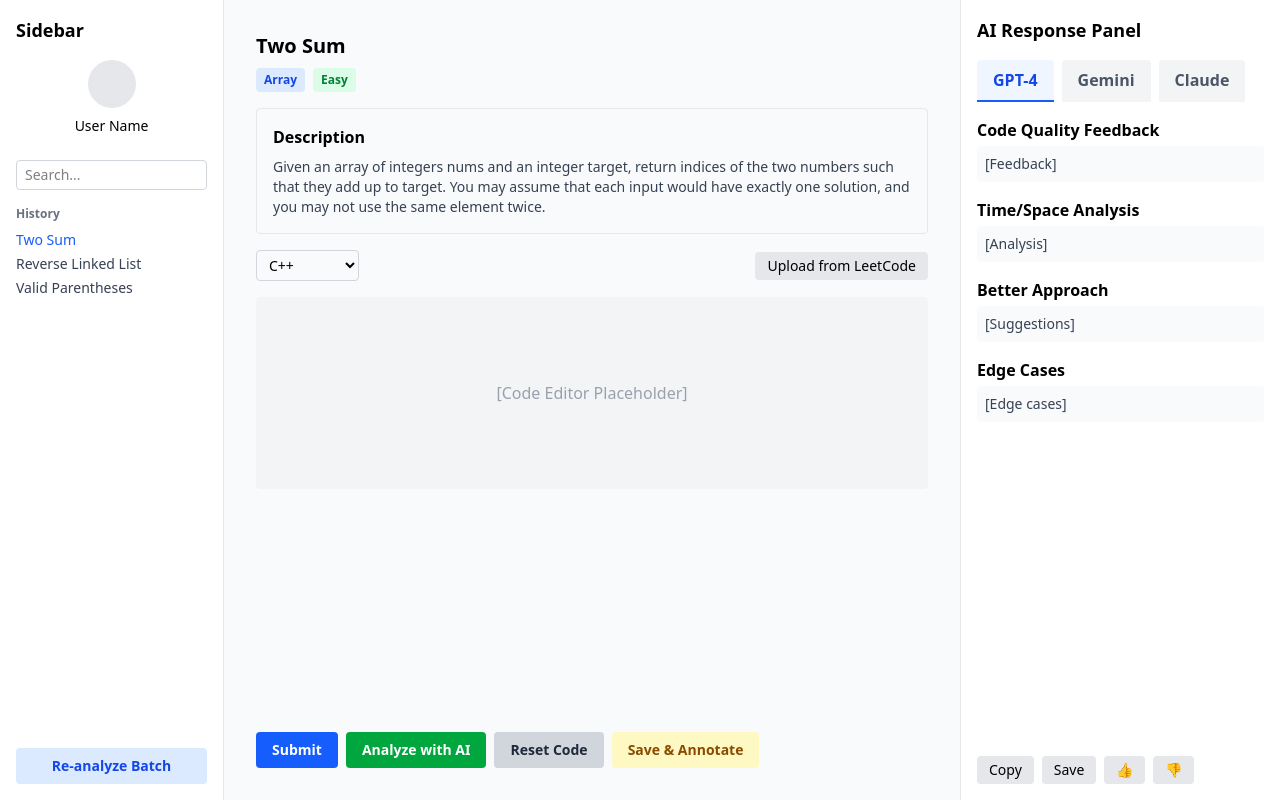
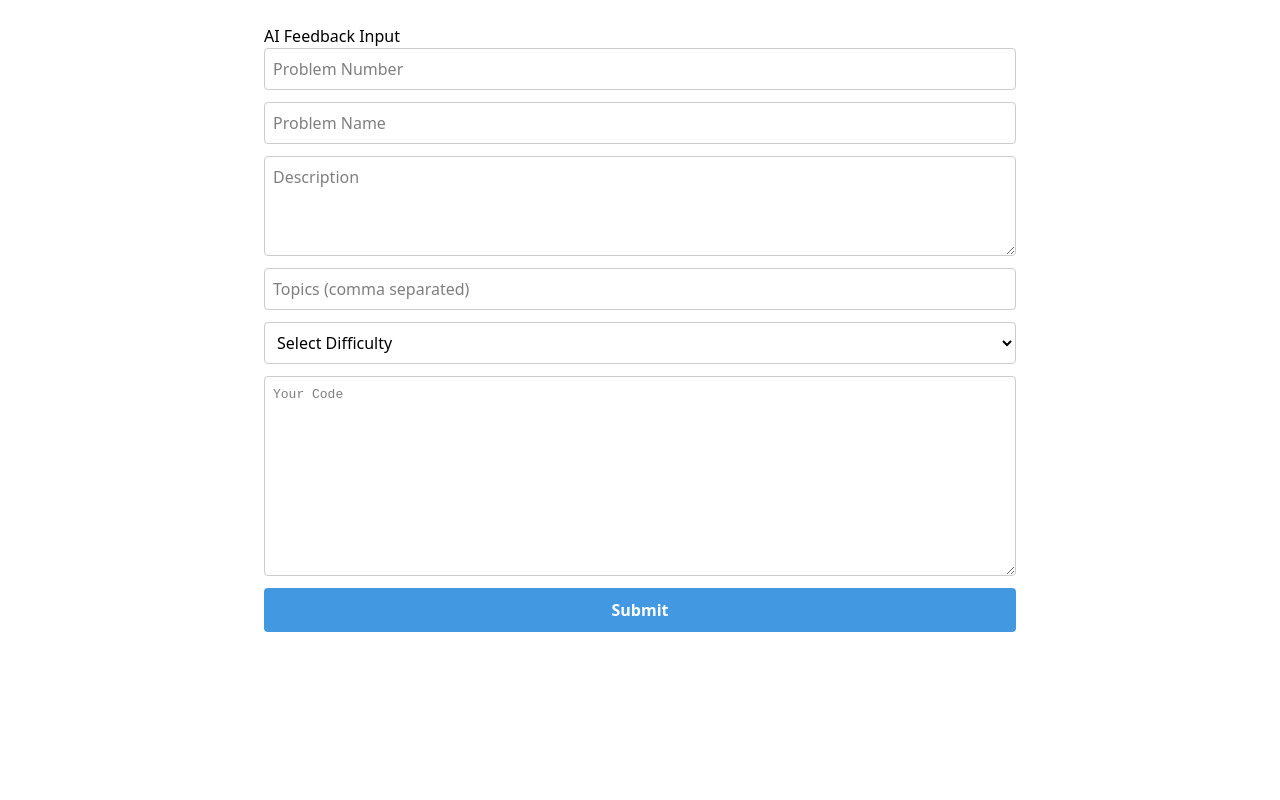
Before and after one commit to alwaysHarshit/project-G, a React (Vite) app in the folder p0/: page / in a window 1280 px wide. Built offline with nearby package versions, Linux system fonts and the light colour scheme.

Commit message:
"Integrate Axios and AI feedback form: add server communication, extend user controller, and enhance frontend for dynamic AI response handling."

```diff
--- a/p0/package.json
+++ b/p0/package.json
@@ -11,6 +11,7 @@
   },
   "dependencies": {
     "@tailwindcss/vite": "^4.1.8",
+    "axios": "^1.9.0",
     "react": "^19.1.0",
     "react-dom": "^19.1.0",
     "tailwind": "^4.0.0",
--- a/p0/src/App.jsx
+++ b/p0/src/App.jsx
@@ -1,104 +1,197 @@
-import React from 'react';
+import React, { useState } from "react";
+import axios from "axios";
+const initialInput = {
+  number: "",
+  name: "",
+  description: "",
+  topics: "",
+  difficulty: "",
+  code: "",
+};
 
-const Sidebar = () => (
-  <aside className="w-56 bg-white border-r border-gray-200 h-screen p-4 flex flex-col">
-    <div className="font-bold text-lg mb-4">Sidebar</div>
-    <div className="mb-6 flex flex-col items-center">
-      <div className="w-12 h-12 rounded-full bg-gray-200 mb-2" />
-      <div className="text-sm font-medium">User Name</div>
-    </div>
-    <input
-      type="text"
-      placeholder="Search..."
-      className="mb-4 px-2 py-1 rounded border border-gray-300 w-full text-sm"
-    />
-    <div className="flex-1 overflow-y-auto">
-      <div className="font-semibold mb-2 text-xs text-gray-500">History</div>
-      <ul className="space-y-1 text-sm">
-        <li className="text-blue-600 cursor-pointer">Two Sum</li>
-        <li className="text-gray-700 cursor-pointer">Reverse Linked List</li>
-        <li className="text-gray-700 cursor-pointer">Valid Parentheses</li>
-      </ul>
-    </div>
-    <button className="mt-4 w-full py-2 bg-blue-100 text-blue-700 rounded font-semibold text-sm">Re-analyze Batch</button>
-  </aside>
-);
+function AiFeedbackPage() {
+  const [input, setInput] = useState(initialInput);
+  const [aiResponse, setAiResponse] = useState(null);
+  const [loading, setLoading] = useState(false);
 
-const Workspace = () => (
-  <main className="flex-1 p-8 overflow-y-auto flex flex-col">
-    <div className="font-bold text-xl mb-2">Two Sum</div>
-    <div className="flex gap-2 mb-4">
-      <span className="bg-blue-100 text-blue-700 px-2 py-1 rounded text-xs font-semibold">Array</span>
-      <span className="bg-green-100 text-green-700 px-2 py-1 rounded text-xs font-semibold">Easy</span>
-    </div>
-    <div className="mb-4 bg-gray-50 border border-gray-200 rounded p-4">
-      <div className="font-semibold mb-2">Description</div>
-      <div className="text-gray-700 text-sm max-h-24 overflow-y-auto">
-        Given an array of integers nums and an integer target, return indices of the two numbers such that they add up to target. You may assume that each input would have exactly one solution, and you may not use the same element twice.
+  const handleChange = (e) => {
+    setInput({ ...input, [e.target.name]: e.target.value });
+  };
+
+  const handleSubmit = async (e) => {
+    e.preventDefault();
+    setLoading(true);
+    setAiResponse(null);
+    try {
+      const res = await axios.post("http://localhost:3000/chat", input);
+      setAiResponse(res.data); // expects { feedback: {...}, score: {...} }
+    } catch (err) {
+      console.error('API Error:', err);
+      setAiResponse({
+        error: err.response?.data?.message || "Failed to get AI response."
+      });
+    }
+    setLoading(false);
+  };
+
+  return (
+      <div style={{ maxWidth: 800, margin: "auto", padding: 24 }}>
+        <h2>AI Feedback Input</h2>
+        <form onSubmit={handleSubmit} style={{ marginBottom: 32, display: "flex", flexDirection: "column", gap: "12px" }}>
+          <input
+              name="number"
+              placeholder="Problem Number"
+              value={input.number}
+              onChange={handleChange}
+              required
+              style={{ padding: "8px", borderRadius: "4px", border: "1px solid #ccc" }}
+          />
+          <input
+              name="name"
+              placeholder="Problem Name"
+              value={input.name}
+              onChange={handleChange}
+              required
+              style={{ padding: "8px", borderRadius: "4px", border: "1px solid #ccc" }}
+          />
+          <textarea
+              name="description"
+              placeholder="Description"
+              value={input.description}
+              onChange={handleChange}
+              required
+              style={{ padding: "8px", borderRadius: "4px", border: "1px solid #ccc", minHeight: "100px" }}
+          />
+          <input
+              name="topics"
+              placeholder="Topics (comma separated)"
+              value={input.topics}
+              onChange={handleChange}
+              style={{ padding: "8px", borderRadius: "4px", border: "1px solid #ccc" }}
+          />
+          <select
+              name="difficulty"
+              value={input.difficulty}
+              onChange={handleChange}
+              style={{ padding: "8px", borderRadius: "4px", border: "1px solid #ccc" }}
+          >
+              <option value="">Select Difficulty</option>
+              <option value="Easy">Easy</option>
+              <option value="Medium">Medium</option>
+              <option value="Hard">Hard</option>
+          </select>
+          <textarea
+              name="code"
+              placeholder="Your Code"
+              value={input.code}
+              onChange={handleChange}
+              required
+              style={{ padding: "8px", borderRadius: "4px", border: "1px solid #ccc", minHeight: "200px", fontFamily: "monospace" }}
+          />
+          <button
+              type="submit"
+              disabled={loading}
+              style={{
+                padding: "10px",
+                backgroundColor: loading ? "#cccccc" : "#4299e1",
+                color: "white",
+                border: "none",
+                borderRadius: "4px",
+                cursor: loading ? "not-allowed" : "pointer",
+                fontWeight: "bold"
+              }}
+          >
+            {loading ? "Submitting..." : "Submit"}
+          </button>
+        </form>
+
+        {aiResponse && (
+            <div style={{ backgroundColor: "#f8f9fa", padding: "16px", borderRadius: "8px" }}>
+              {aiResponse.error ? (
+                  <div style={{ color: "red", fontWeight: "bold" }}>{aiResponse.error}</div>
+              ) : (
+                  <>
+                    <h3>AI Feedback</h3>
+                      <h2 className={"text-2xl underline"}>
+                          model: {aiResponse?.model || "N/A"}
+                      </h2>
+                    <div>
+                      <strong>Code Quality:</strong> {aiResponse?.feedback?.codeQuality || "N/A"}
+                    </div>
+                    <div>
+                      <strong>Time Complexity:</strong> {aiResponse?.feedback?.timeComplexity || "N/A"}
+                    </div>
+                    <div>
+                      <strong>Space Complexity:</strong> {aiResponse?.feedback?.spaceComplexity || "N/A"}
+                    </div>
+                    <div>
+                      <strong>Better Approach:</strong> {aiResponse?.feedback?.betterApproach || "N/A"}
+                    </div>
+                    <div>
+                      <strong>Edge Cases:</strong> {aiResponse?.feedback?.edgeCases || "N/A"}
+                    </div>
+                    <div>
+                      <strong>Summary:</strong> {aiResponse?.feedback?.summary || "N/A"}
+                    </div>
+                    <div>
+                      <strong>Bugs or Issues:</strong> {aiResponse?.feedback?.bugsOrIssues || "N/A"}
+                    </div>
+                    <div>
+                      <strong>Logic Walkthrough:</strong>
+                      {aiResponse?.feedback?.logicWalkthrough?.length > 0 ? (
+                        <ul>
+                          {aiResponse.feedback.logicWalkthrough.map((item, idx) => (
+                              <li key={idx}>{item}</li>
+                          ))}
+                        </ul>
+                      ) : <span>N/A</span>}
+                    </div>
+                    <div>
+                      <strong>Optimizations:</strong>
+                      {aiResponse?.feedback?.optimizations?.length > 0 ? (
+                        <ul>
+                          {aiResponse.feedback.optimizations.map((item, idx) => (
+                              <li key={idx}>{item}</li>
+                          ))}
+                        </ul>
+                      ) : <span>N/A</span>}
+                    </div>
+                    <div>
+                      <strong>Learning Gaps:</strong>
+                      {aiResponse?.feedback?.learningGaps?.length > 0 ? (
+                        <ul>
+                          {aiResponse.feedback.learningGaps.map((item, idx) => (
+                              <li key={idx}>{item}</li>
+                          ))}
+                        </ul>
+                      ) : <span>N/A</span>}
+                    </div>
+                    <div>
+                      <strong>Code Smells:</strong>
+                      {aiResponse?.feedback?.codeSmells?.length > 0 ? (
+                        <ul>
+                          {aiResponse.feedback.codeSmells.map((item, idx) => (
+                              <li key={idx}>{item}</li>
+                          ))}
+                        </ul>
+                      ) : <span>N/A</span>}
+                    </div>
+                    <h4>Scores</h4>
+                    <div>Readability: {aiResponse?.score?.readability ?? "N/A"}</div>
+                    <div>Efficiency: {aiResponse?.score?.efficiency ?? "N/A"}</div>
+                    <div>Completeness: {aiResponse?.score?.completeness ?? "N/A"}</div>
+                    <div>Confidence: {aiResponse?.score?.confidence ?? "N/A"}</div>
+                  </>
+              )}
+            </div>
+        )}
       </div>
-    </div>
-    <div className="mb-4 flex items-center gap-2">
-      <select className="border border-gray-300 rounded px-2 py-1 text-sm">
-        <option>C++</option>
-        <option>Python</option>
-        <option>JavaScript</option>
-      </select>
-      <button className="ml-auto px-3 py-1 bg-gray-200 rounded text-sm">Upload from LeetCode</button>
-    </div>
-    <div className="mb-4 flex-1 flex flex-col">
-      <div className="h-48 bg-gray-100 rounded flex items-center justify-center text-gray-400">[Code Editor Placeholder]</div>
-    </div>
-    <div className="flex gap-2 mt-4">
-      <button className="px-4 py-2 bg-blue-600 text-white rounded font-semibold text-sm">Submit</button>
-      <button className="px-4 py-2 bg-green-600 text-white rounded font-semibold text-sm">Analyze with AI</button>
-      <button className="px-4 py-2 bg-gray-300 text-gray-800 rounded font-semibold text-sm">Reset Code</button>
-      <button className="px-4 py-2 bg-yellow-100 text-yellow-800 rounded font-semibold text-sm">Save & Annotate</button>
-    </div>
-  </main>
-);
-
-const AIResponsePanel = () => (
-  <aside className="w-80 bg-white border-l border-gray-200 h-screen p-4 flex flex-col">
-    <div className="font-bold text-lg mb-4">AI Response Panel</div>
-    <div className="flex gap-2 mb-4">
-      <button className="px-4 py-2 rounded-t font-semibold border-b-2 border-blue-600 text-blue-700 bg-blue-50">GPT-4</button>
-      <button className="px-4 py-2 rounded-t font-semibold border-b-2 border-transparent text-gray-600 bg-gray-100">Gemini</button>
-      <button className="px-4 py-2 rounded-t font-semibold border-b-2 border-transparent text-gray-600 bg-gray-100">Claude</button>
-    </div>
-    <div className="flex-1 overflow-y-auto">
-      <div className="mb-4">
-        <div className="font-bold mb-1">Code Quality Feedback</div>
-        <div className="text-gray-700 text-sm bg-gray-50 rounded p-2">[Feedback]</div>
-      </div>
-      <div className="mb-4">
-        <div className="font-bold mb-1">Time/Space Analysis</div>
-        <div className="text-gray-700 text-sm bg-gray-50 rounded p-2">[Analysis]</div>
-      </div>
-      <div className="mb-4">
-        <div className="font-bold mb-1">Better Approach</div>
-        <div className="text-gray-700 text-sm bg-gray-50 rounded p-2">[Suggestions]</div>
-      </div>
-      <div className="mb-4">
-        <div className="font-bold mb-1">Edge Cases</div>
-        <div className="text-gray-700 text-sm bg-gray-50 rounded p-2">[Edge cases]</div>
-      </div>
-    </div>
-    <div className="mt-4 flex gap-2">
-      <button className="px-3 py-1 bg-gray-200 rounded text-sm">Copy</button>
-      <button className="px-3 py-1 bg-gray-200 rounded text-sm">Save</button>
-      <button className="px-3 py-1 bg-gray-200 rounded text-sm">👍</button>
-      <button className="px-3 py-1 bg-gray-200 rounded text-sm">👎</button>
-    </div>
-  </aside>
-);
+  );
+}
 
 function App() {
   return (
-    <div className="flex h-screen bg-gray-50">
-      <Sidebar />
-      <Workspace />
-      <AIResponsePanel />
-    </div>
+    <AiFeedbackPage />
   );
 }
 
```
Also changed, not shown: 2 other files (tests, documents, lock files or other folders).
